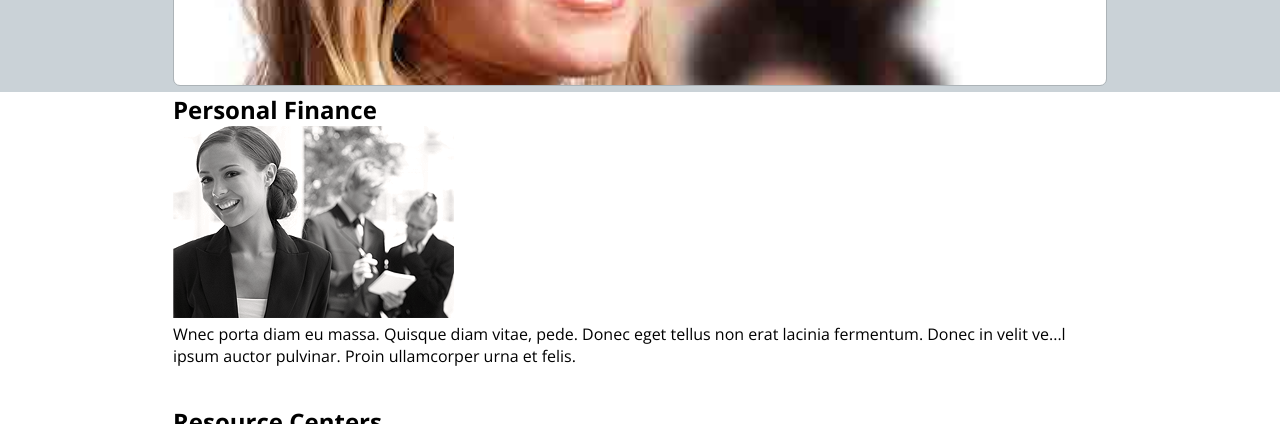
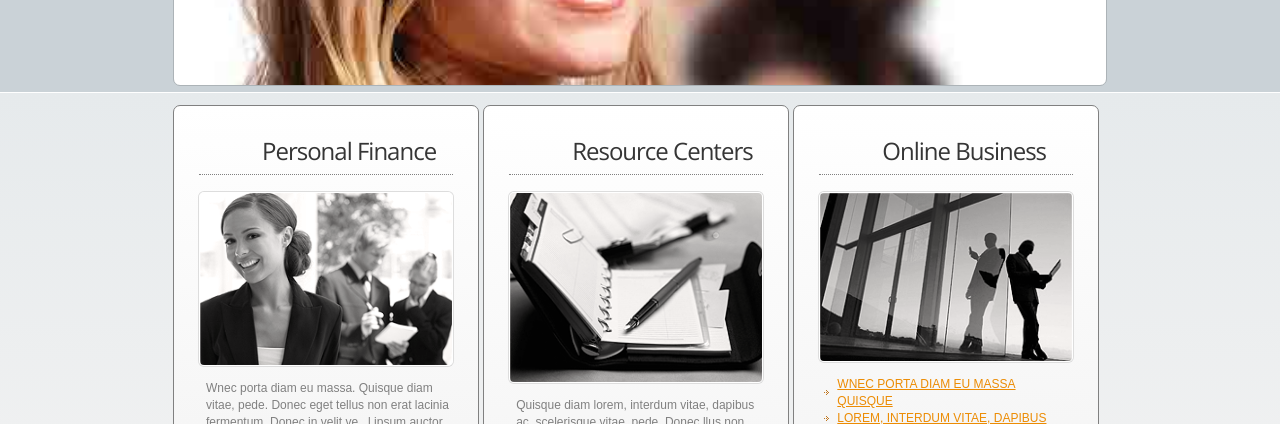
Before and after one commit to Avenuce/gotowebsite, a plain HTML site: page index.html in a window 1280 px wide. Shown: the part 375-799 px from the top of the page. Drawn offline with nearby package versions, Linux system fonts and the light colour scheme; files whose address does not match are found by name.

Commit message:
html donne

```diff
--- a/css/sass/main.sass
+++ b/css/sass/main.sass
@@ -108,3 +108,59 @@ header
 				color: #ec8c84
 				text-transform: uppercase
 //2nd section About
+.about
+	background: linear-gradient(#e6eaec,#f3f3f3)
+	padding: 12px 0 20px
+	.container
+.about_item
+	width: 306px
+	display: inline-block
+	vertical-align: top
+	border: 1px solid grey
+	border-radius: 7px
+	padding: 0 25px 29px
+	box-sizing: border-box
+	background: linear-gradient(#fff,#f3f3f3)
+	.btn
+		background: linear-gradient(#494949,#121212)
+		display: inline-block
+		margin-top: 15px
+.about_title
+	font-size: 24px
+	color: #353535
+	padding: 28px 0 7px 63px
+	border-bottom: 1px dotted grey
+	font-weight: 400
+	letter-spacing: -1px
+.about_img
+	width: 100%
+	display: block
+	border-radius: 5px
+	border: 1px solid #fff
+	box-sizing: border-box
+	box-shadow: 0 0 0 1px #ddd
+	margin: 17px 0 14px
+.about_text
+	font: 400 12px/17px Arial, sans-serif
+	color: #808080
+	padding-left: 7px
+.about_list
+	list-style-type: none
+	li
+	a
+		color: #ec8c04
+		font: 400 12px/17px Arial, sans-serif
+		margin-left: 18px
+		position: relative
+		text-transform: uppercase
+		display: block
+	a:before
+		content: ""
+		position: absolute
+		top: 0
+		left: -13px
+		bottom: 0
+		margin: auto
+		width: 5px
+		height: 5px
+		background-image: url('d:/site2/img/arrow.png')
--- a/index.html
+++ b/index.html
@@ -72,24 +72,23 @@
 		<div class="about_item">
 			<h2 class="about_title">Personal Finance</h2>
 			<img src="/site2/img/about_1.png" class="about_img" alt="" />
-			<p>Wnec porta diam eu massa. Quisque diam  vitae, pede. Donec eget tellus non erat lacinia fermentum. Donec in velit ve...l ipsum auctor pulvinar. Proin ullamcorper urna et felis.</p>
+			<p class="about_text">Wnec porta diam eu massa. Quisque diam  vitae, pede. Donec eget tellus non erat lacinia fermentum. Donec in velit ve...l ipsum auctor pulvinar. Proin ullamcorper urna et felis.</p>
 			<a class="btn" href="">Read More</a>
 		</div>
 		<div class="about_item">
 			<h2 class="about_title">Resource Centers</h2>
 			<img src="/site2/img/about_2.png" class="about_img" alt="" />
-			<p>Quisque diam lorem, interdum vitae, dapibus ac, scelerisque vitae, pede. Donec llus non erat lacinia fermentum. Donec in velit ve...l ipsum auctor pulvinar. Proin ullamcorper urna et felis.</p>
+			<p class="about_text">Quisque diam lorem, interdum vitae, dapibus ac, scelerisque vitae, pede. Donec llus non erat lacinia fermentum. Donec in velit ve...l ipsum auctor pulvinar. Proin ullamcorper urna et felis.</p>
 			<a class="btn" href="">Read More</a>
 		</div>
 		<div class="about_item">
 			<h2 class="about_title">Online Business</h2>
 			<img src="/site2/img/about_3.png" class="about_img" alt="" />
-			<p><ul>
-					<li>Wnec porta diam eu massa Quisque</li>
-					<li>lorem, interdum vitae, dapibus</li>
-					<li>scelerisque vitae, pede Donec eg</li>
-				</ul>
-			</p>
+			<ul class="about_list">
+				<li><a href="">Wnec porta diam eu massa Quisque</a></li>
+				<li><a href="">lorem, interdum vitae, dapibus</a></li>
+				<li><a href="">scelerisque vitae, pede Donec eg</a></li>
+			</ul>
 			<a class="btn" href="">Read More</a>
 		</div>
 	</div>
```
Also changed, not shown: css/main.css, 1 other file.
